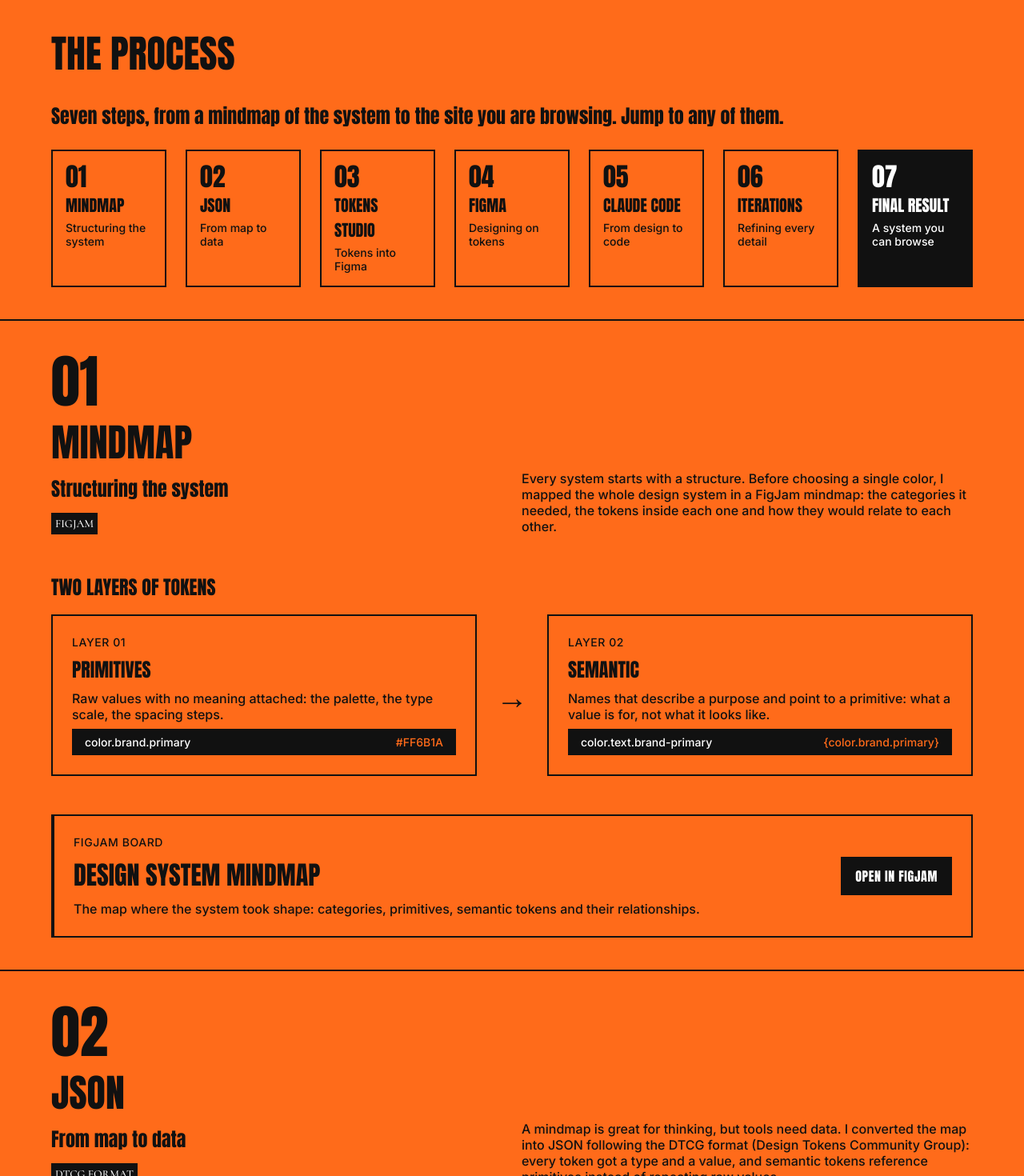
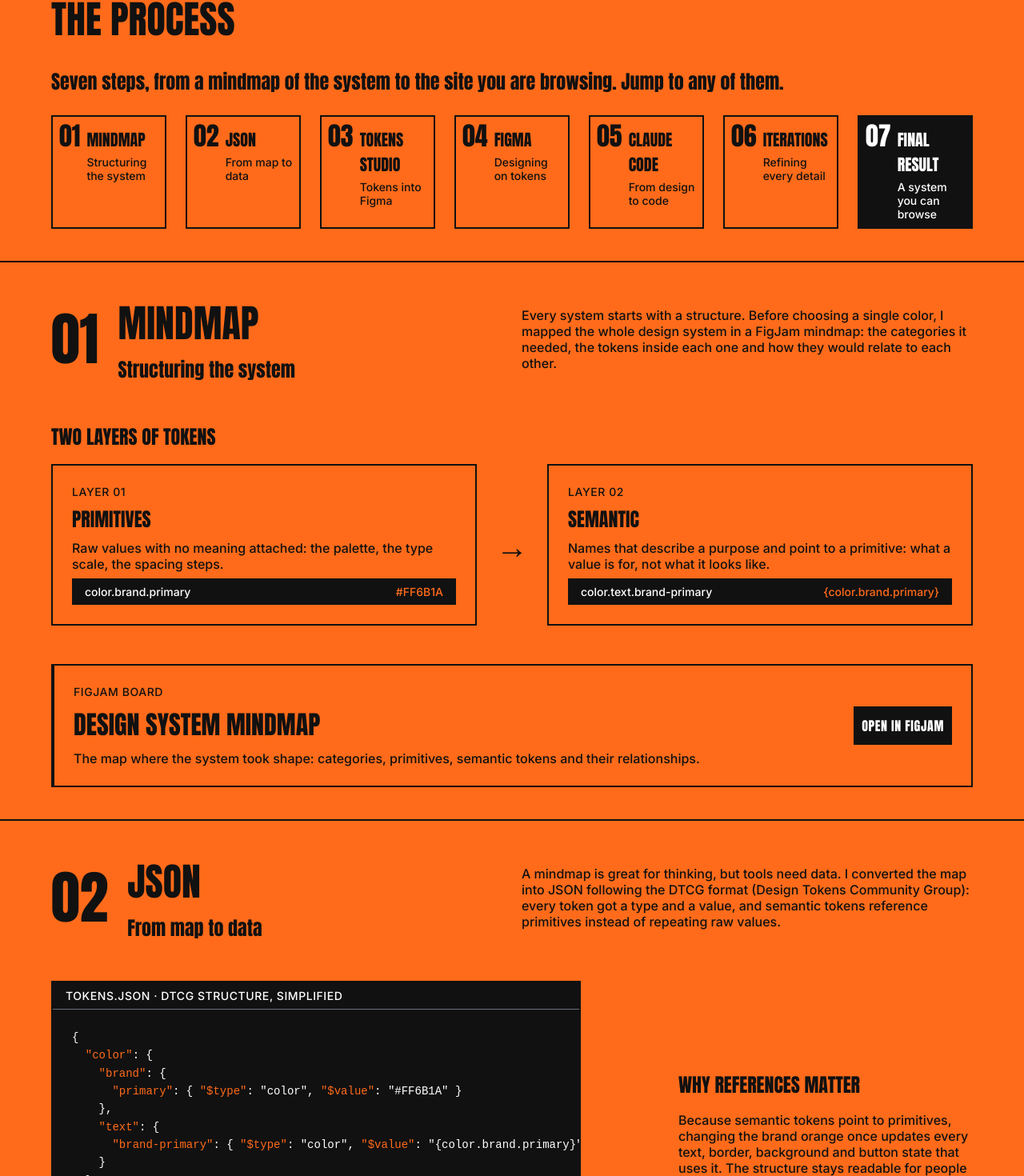
Before and after one commit to Asieljo/Portfolio, a React (Vite) app: page /Portfolio/design-system in a window 1280 px wide. Shown: the part 1327-2797 px from the top of the page at 80% size. Built offline with nearby package versions, Linux system fonts and the light colour scheme.

Commit message:
Fix minor issues

```diff
--- a/src/components/Projects/Projects.jsx
+++ b/src/components/Projects/Projects.jsx
@@ -15,7 +15,6 @@ const projects = [
     description:
       'All my UX/UI work from my internship, including landing pages, multiple interfaces and electronic firms.',
     tags: ['UX/UI', 'Figma', 'Variety of Projects'],
-    type: 'Live',
     image: SatechImage,
     actions: [{ label: 'View projects', to: '/work-experience' }],
   },
@@ -26,7 +25,6 @@ const projects = [
     description:
       'End-to-end UX process: from research to working prototypes for a product digital catalog.',
     tags: ['Real client', 'Wireframing', 'Prototyping'],
-    type: 'Live',
     image: CaseStudyImage,
     actions: [{ label: 'View project', to: '/case-study' }],
   },
@@ -36,7 +34,6 @@ const projects = [
     description:
       'Redesign of personal portfolio, enhancing visual design and distribution of elements.',
     tags: ['Design System', 'Responsive Design', 'Development'],
-    type: 'Live',
     image: PortfolioImage,
     actions: [
       { label: 'GitHub', href: 'https://github.com/Asieljo/Portfolio', variant: 'outline' },
@@ -49,7 +46,6 @@ const projects = [
     description:
       'A minimalist and simple e-commerce with multiple Google Services, Redux and more.',
     tags: ['Firestore', 'Authentication', 'React & Redux'],
-    type: 'Live',
     image: EcommerceImage,
     imagePosition: 'top-left',
     actions: [
@@ -89,7 +85,6 @@ const Projects = () => (
         {projects.map((project) => (
           <article key={project.id} className="projects__card">
             <div className="projects__body">
-              <span className="projects__type">{project.type}</span>
               <h3 className="projects__title">
                 {project.titlePrefix && (
                   <span className="projects__title-prefix">{project.titlePrefix} </span>
--- a/src/pages/CaseStudy/CaseStudy.jsx
+++ b/src/pages/CaseStudy/CaseStudy.jsx
@@ -200,10 +200,12 @@ const Phase = ({ index, intro, children }) => {
             <span className="case-study__phase-number" aria-hidden="true">
               {formatIndex(index)}
             </span>
+            <div className="case-study__phase-titles">
               <h2 id={`${phase.id}-title`} className="case-study__phase-title">
                 {phase.name}
               </h2>
               <p className="case-study__phase-topic">{phase.topic}</p>
+            </div>
           </div>
           <p className="case-study__text case-study__phase-intro">{intro}</p>
         </div>
@@ -233,7 +235,6 @@ const CaseStudy = () => {
       <Header onContactClick={openContact} />
       <main>
         <PageIntro
-          label="UX case study"
           title="Digital catalog for a small Mexican business"
           lead="Turning a slow, in-person quoting process into a self-service catalog where clients configure a product and get an instant quote."
           text="A real client, the owner of a small business that makes and installs gates, windows and ironwork, asked me for a quote app. By digging into how his quotes actually worked, I found the real bottleneck: home visits. I designed a digital catalog instead and took it from the first interview to user segmentation, information architecture, wireframes and high-fidelity interactive prototypes in Figma."
@@ -288,8 +289,10 @@ const CaseStudy = () => {
               {phases.map((phase, index) => (
                 <Link key={phase.id} to={`#${phase.id}`} className="case-study__step">
                   <span className="case-study__step-number">{formatIndex(index)}</span>
+                  <span className="case-study__step-text">
                     <span className="case-study__step-name">{phase.name}</span>
                     <span className="case-study__step-topic">{phase.topic}</span>
+                  </span>
                 </Link>
               ))}
             </nav>
--- a/src/pages/CaseStudy/CaseStudy.styles.scss
+++ b/src/pages/CaseStudy/CaseStudy.styles.scss
@@ -113,10 +113,18 @@
     }
   }
 
+  // The number sits beside the name and topic, on the baseline of the name.
   &__step {
-    @include flex-column;
-    gap: $spacing-xs;
+    display: flex;
+    align-items: baseline;
+    gap: $spacing-sm;
     padding: $spacing-md;
+
+    // Two per row on small phones: tighter padding keeps the longest names
+    // beside the number.
+    @include mobile-sm {
+      padding: $spacing-sm;
+    }
     color: var(--color-content);
     border: $border-medium solid var(--color-content);
     transition:
@@ -137,6 +145,12 @@
     @include desktop {
       font-size: $typography-font-size-3xl;
     }
+  }
+
+  &__step-text {
+    @include flex-column;
+    gap: $spacing-xs;
+    min-width: 0;
   }
 
   &__step-name {
@@ -164,7 +178,7 @@
   }
 
   // Stacked on mobile; from tablet up the heading and the intro sit side by
-  // side, aligned on their last line.
+  // side, centered on each other.
   &__phase-header {
     @include flex-column;
     gap: $spacing-lg;
@@ -178,21 +192,31 @@
     }
 
     @include tablet-up {
-      align-items: end;
+      align-items: center;
     }
   }
 
+  // The number sits beside the title and topic, centered on them. On tablet the heading takes half the grid so the names keep one
+  // line beside the number.
   &__phase-heading {
-    @include flex-column;
-    gap: $spacing-xs;
+    display: flex;
+    align-items: center;
+    gap: $spacing-md;
 
     @include tablet {
-      grid-column: 1 / span 3;
+      grid-column: 1 / span 4;
     }
 
     @include desktop {
       grid-column: 1 / span 5;
+      gap: $spacing-lg;
     }
+  }
+
+  &__phase-titles {
+    @include flex-column;
+    gap: $spacing-xs;
+    min-width: 0;
   }
 
   &__phase-number {
@@ -239,7 +263,7 @@
 
   &__phase-intro {
     @include tablet {
-      grid-column: 4 / -1;
+      grid-column: 5 / -1;
     }
 
     @include desktop {
@@ -419,15 +443,4 @@
     align-self: flex-start;
     @include button-complementary;
   }
-
-  &__tags {
-    display: flex;
-    flex-wrap: wrap;
-    gap: $spacing-sm;
-  }
-
-  &__tag {
-    color: var(--color-content);
-    @include text-tag;
-  }
 }
--- a/src/pages/PortfolioDesignSystem/PortfolioDesignSystem.jsx
+++ b/src/pages/PortfolioDesignSystem/PortfolioDesignSystem.jsx
@@ -51,13 +51,13 @@ const overview = [
 ];
 
 const phases = [
-  { id: 'mindmap', name: 'Mindmap', tool: 'FigJam', topic: 'Structuring the system' },
-  { id: 'json', name: 'JSON', tool: 'DTCG format', topic: 'From map to data' },
-  { id: 'tokens-studio', name: 'Tokens Studio', tool: 'Figma plugin', topic: 'Tokens into Figma' },
-  { id: 'figma', name: 'Figma', tool: 'Figma', topic: 'Designing on tokens' },
-  { id: 'claude-code', name: 'Claude Code', tool: 'React + Vite', topic: 'From design to code' },
-  { id: 'iterations', name: 'Iterations', tool: 'Review loop', topic: 'Refining every detail' },
-  { id: 'result', name: 'Final result', tool: 'Live site', topic: 'A system you can browse' },
+  { id: 'mindmap', name: 'Mindmap', topic: 'Structuring the system' },
+  { id: 'json', name: 'JSON', topic: 'From map to data' },
+  { id: 'tokens-studio', name: 'Tokens Studio', topic: 'Tokens into Figma' },
+  { id: 'figma', name: 'Figma', topic: 'Designing on tokens' },
+  { id: 'claude-code', name: 'Claude Code', topic: 'From design to code' },
+  { id: 'iterations', name: 'Iterations', topic: 'Refining every detail' },
+  { id: 'result', name: 'Final result', topic: 'A system you can browse' },
 ];
 
 const layers = [
@@ -298,11 +298,12 @@ const Phase = ({ index, intro, children }) => {
             <span className="portfolio-ds__phase-number" aria-hidden="true">
               {formatIndex(index)}
             </span>
+            <div className="portfolio-ds__phase-titles">
               <h2 id={`${phase.id}-title`} className="portfolio-ds__phase-title">
                 {phase.name}
               </h2>
               <p className="portfolio-ds__phase-topic">{phase.topic}</p>
-            <span className="portfolio-ds__badge">{phase.tool}</span>
+            </div>
           </div>
           <p className="portfolio-ds__text portfolio-ds__phase-intro">{intro}</p>
         </div>
@@ -331,13 +332,10 @@ const CodeBlock = ({ file, code }) => (
 );
 
 // External material of a phase: text beside its button from tablet up.
-const Resource = ({ type, title, text, href, action, badge }) => (
+const Resource = ({ type, title, text, href, action }) => (
   <div className="portfolio-ds__resource">
     <div className="portfolio-ds__resource-body">
-      <div className="portfolio-ds__resource-meta">
       <span className="portfolio-ds__label">{type}</span>
-        {badge && <span className="portfolio-ds__badge">{badge}</span>}
-      </div>
       <h3 className="portfolio-ds__resource-title">{title}</h3>
       <p className="portfolio-ds__text">{text}</p>
     </div>
@@ -364,7 +362,6 @@ const PortfolioDesignSystem = () => {
       <Header onContactClick={openContact} />
       <main>
         <PageIntro
-          label="Design system"
           title="Portfolio with design system"
           lead="Designing and building my own portfolio like a product: one design system, from the first token to the last component."
           text="For the redesign of my portfolio I started from the foundations. I structured a design system in FigJam, turned it into primitive and semantic tokens, designed every breakpoint and theme in Figma and implemented it in React with Claude Code, guiding the AI with precise specifications until the code matched the design."
@@ -432,8 +429,10 @@ const PortfolioDesignSystem = () => {
                   onClick={(event) => handleStepClick(event, phase.id)}
                 >
                   <span className="portfolio-ds__step-number">{formatIndex(index)}</span>
+                  <span className="portfolio-ds__step-text">
                     <span className="portfolio-ds__step-name">{phase.name}</span>
                     <span className="portfolio-ds__step-topic">{phase.topic}</span>
+                  </span>
                 </a>
               ))}
             </nav>
@@ -496,7 +495,6 @@ const PortfolioDesignSystem = () => {
 
           <Resource
             type="HTML token library"
-            badge="Visual reference only"
             title="The system at a glance"
             text="Before taking the tokens to Figma, I reviewed them in an HTML token library to check every color, scale and value visually. It was only a viewer for the design system, not part of the final product."
             href={links.library}
--- a/src/pages/PortfolioDesignSystem/PortfolioDesignSystem.styles.scss
+++ b/src/pages/PortfolioDesignSystem/PortfolioDesignSystem.styles.scss
@@ -31,15 +31,6 @@
   &__label {
     color: inherit;
     @include text-eyebrow;
-  }
-
-  // Styled like the project type on the home page cards.
-  &__badge {
-    align-self: flex-start;
-    color: var(--color-inverse);
-    background-color: var(--color-content);
-    text-transform: uppercase;
-    @include text-tag;
   }
 
   // Captions under images are centered.
@@ -142,10 +133,26 @@
     }
   }
 
+  // The number sits beside the name and topic, on the baseline of the name.
   &__step {
-    @include flex-column;
-    gap: $spacing-xs;
+    display: flex;
+    align-items: baseline;
+    gap: $spacing-sm;
     padding: $spacing-md;
+
+    // Two per row on small phones and seven per row below wide desktops:
+    // tighter padding keeps the longest names beside the number.
+    @include mobile-sm {
+      padding: $spacing-sm;
+    }
+
+    @include desktop {
+      padding: $spacing-sm;
+    }
+
+    @include desktop-lg {
+      padding: $spacing-md;
+    }
     color: var(--color-content);
     border: $border-medium solid var(--color-content);
     transition:
@@ -183,6 +190,12 @@
     }
   }
 
+  &__step-text {
+    @include flex-column;
+    gap: $spacing-xs;
+    min-width: 0;
+  }
+
   &__step-name {
     @include text-display;
     font-size: $typography-font-size-lg;
@@ -208,7 +221,7 @@
   }
 
   // Stacked on mobile; from tablet up the heading and the intro sit side by
-  // side, aligned on their last line.
+  // side, centered on each other.
   &__phase-header {
     @include flex-column;
     gap: $spacing-lg;
@@ -222,21 +235,31 @@
     }
 
     @include tablet-up {
-      align-items: end;
+      align-items: center;
     }
   }
 
+  // The number sits beside the title and topic, centered on them. On tablet the heading takes half the grid so the names keep one
+  // line beside the number.
   &__phase-heading {
-    @include flex-column;
-    gap: $spacing-xs;
+    display: flex;
+    align-items: center;
+    gap: $spacing-md;
 
     @include tablet {
-      grid-column: 1 / span 3;
+      grid-column: 1 / span 4;
     }
 
     @include desktop {
       grid-column: 1 / span 5;
+      gap: $spacing-lg;
     }
+  }
+
+  &__phase-titles {
+    @include flex-column;
+    gap: $spacing-xs;
+    min-width: 0;
   }
 
   &__phase-number {
@@ -269,7 +292,6 @@
   }
 
   &__phase-topic {
-    margin-bottom: $spacing-sm;
     @include text-display;
     font-size: $typography-font-size-lg;
 
@@ -284,7 +306,7 @@
 
   &__phase-intro {
     @include tablet {
-      grid-column: 4 / -1;
+      grid-column: 5 / -1;
     }
 
     @include desktop {
@@ -352,17 +374,6 @@
     @include desktop {
       font-size: $typography-font-size-2xl;
     }
-  }
-
-  &__tags {
-    display: flex;
-    flex-wrap: wrap;
-    gap: $spacing-sm;
-  }
-
-  &__tag {
-    color: var(--color-content);
-    @include text-tag;
   }
 
   &__arrow {
@@ -501,13 +512,6 @@
     gap: $spacing-sm;
   }
 
-  &__resource-meta {
-    display: flex;
-    flex-wrap: wrap;
-    align-items: center;
-    gap: $spacing-sm;
-  }
-
   &__resource-title {
     @include text-display;
     font-size: $typography-font-size-xl;
@@ -553,19 +557,31 @@
     background-color: var(--color-content);
   }
 
+  // Each label sits beside its number: one stat per row on mobile, where three
+  // columns leave no room for it, and a single row from tablet up. On mobile
+  // the stats share the list columns, so the labels line up.
   &__stats {
     display: grid;
-    grid-template-columns: repeat(3, minmax(0, 1fr));
-    gap: $grid-gutter-mobile;
+    grid-template-columns: auto minmax(0, 1fr);
+    gap: $spacing-md;
 
     @include tablet-up {
+      grid-template-columns: repeat(3, minmax(0, 1fr));
       gap: $grid-gutter-desktop;
     }
   }
 
   &__stat {
-    @include flex-column;
-    gap: $spacing-sm;
+    display: grid;
+    grid-template-columns: subgrid;
+    grid-column: 1 / -1;
+    align-items: center;
+
+    @include tablet-up {
+      display: flex;
+      grid-column: auto;
+      gap: $spacing-md;
+    }
   }
 
   &__stat-value {
--- a/src/styles/_mixins.scss
+++ b/src/styles/_mixins.scss
@@ -156,7 +156,7 @@ $breakpoint-desktop-lg: 1420px;
   justify-content: center;
   gap: $spacing-sm;
   min-height: if($size == sm, $sizing-xl, $sizing-button-sm);
-  padding-inline: if($size == sm, $spacing-sm, $spacing-md);
+  padding: $spacing-sm;
   @include text-display;
   font-size: $typography-button-base-font-size;
   letter-spacing: $typography-button-base-letter-spacing;
```
Also changed, not shown: src/components/PageIntro/PageIntro.jsx (+4 -7 lines), src/components/PageIntro/PageIntro.styles.scss (+0 -14 lines), src/components/Projects/Projects.styles.scss (+0 -7 lines), src/pages/SatechExperience/SatechExperience.jsx (+1 -13 lines), src/pages/SatechExperience/SatechExperience.styles.scss (+0 -19 lines). Lines whose indentation alone changed are shown as unchanged.
